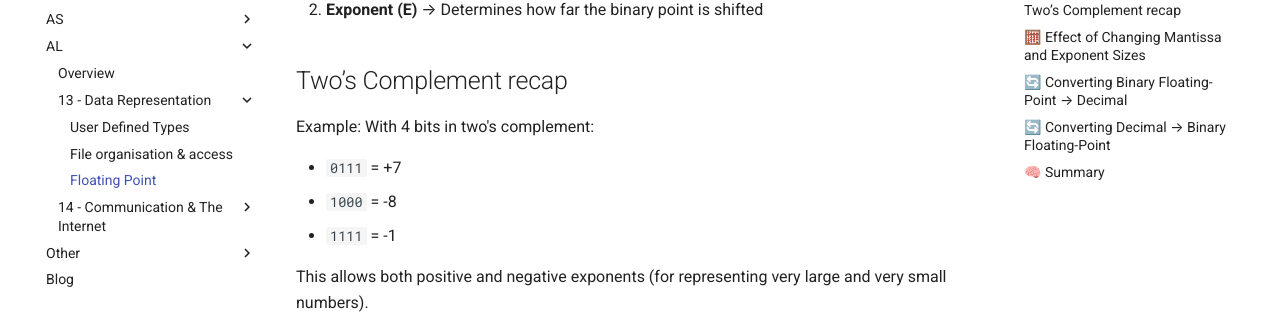
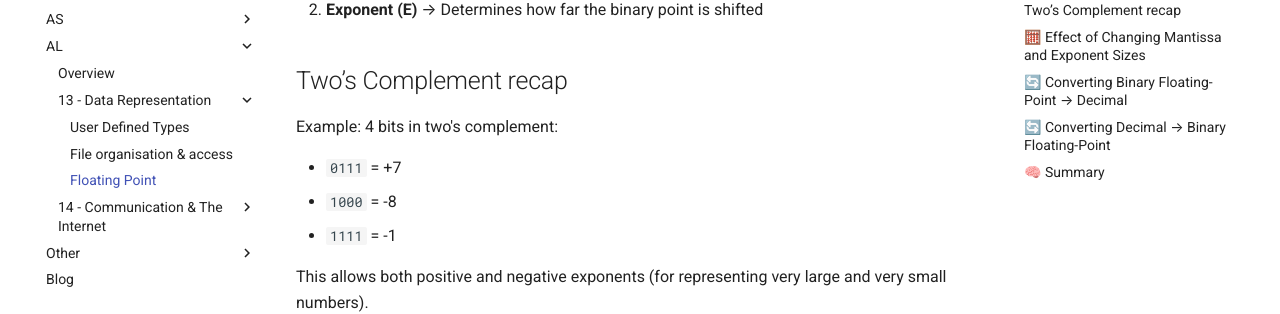
Before and after one commit to kcodedev/mkdocs, an MkDocs documentation site: the page built from docs/AL/13-data-representation/floating-point.md, in a window 1280 px wide and 1400 px high, scrolled down 334 px. Shown: the part 143-457 px from the top of the window. Built offline with MkDocs 1.6.1 and Material for MkDocs 9.7.7, drawn with Linux system fonts in a browser that asks for light colours; some of the changed text lies outside the part shown.

Commit message:
Update floating-point.md

```diff
--- a/docs/AL/13-data-representation/floating-point.md
+++ b/docs/AL/13-data-representation/floating-point.md
@@ -14,7 +14,7 @@ For A-Level a binary floating-point number consists of **two parts** both typica
 
 ## Two’s Complement recap
 
-Example: With 4 bits in two's complement:
+Example: 4 bits in two's complement:
 
 - `0111` = +7
 - `1000` = -8
```
Also changed, not shown: other parts of docs/AL/13-data-representation/floating-point.md (+1 -1 lines).
